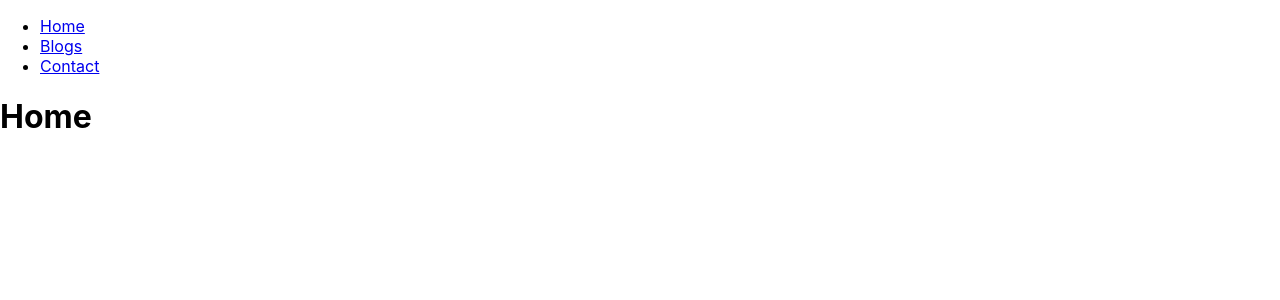
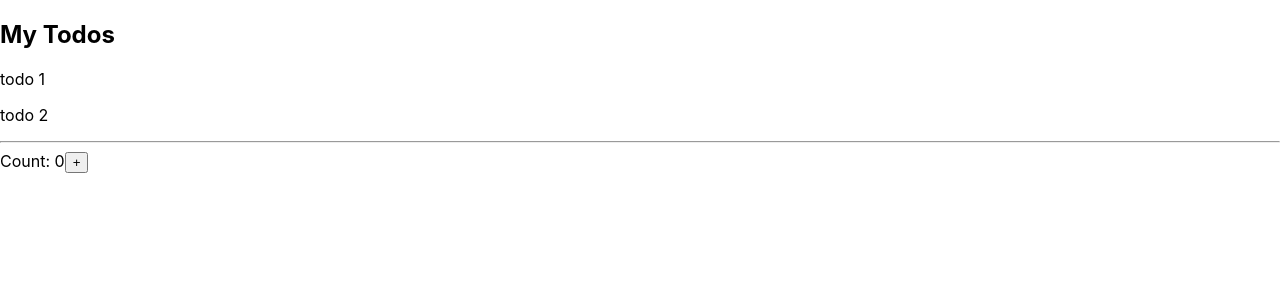
Before and after one commit to linhtql/Learn-ReactJS, a React (Create React App) app in the folder my-react-app/: page / in a window 1280 px wide. Shown: the top 300 px of the page. Built offline with nearby package versions, Linux system fonts and the light colour scheme.

Commit message:
React Memo

```diff
--- a/my-react-app/src/App.js
+++ b/my-react-app/src/App.js
@@ -6,26 +6,58 @@
 import Home from "./pages/Home";
 import Blogs from "./pages/Blogs";
 import NoPage from "./pages/NoPage";
+import Todos from "./ReactMemo/Todo";
+import { useState } from "react";
 
 function App() {
+  // React Memo
+  const [count, setCount] = useState(0);
+  const [todos, setTodos] = useState(["todo 1", "todo 2"]);
+
+  const increment = () => {
+    setCount((c) => c + 1);
+  };
   return (
     //  <MyForm/>
 
+    // React Router
+
     // We wrap our content first with <BrowserRouter>
-    <BrowserRouter>
-      {/* An application can have multiple <Routes> */}
-      <Routes>
-        <Route path="/" element={<Layout />}>
-          {/* Does not have a path but has an index -> default route for the parent route, / */}
-          <Route index element={<Home />} />
-          {/* Inheritance and add to the parent route: /blogs */}
-          <Route path="blogs" element={<Blogs />} />
-          <Route path="contact" element={<Contact />} />
-          {/*  Catch all for any undefined URLs -> great for a 404 error page */}
-          <Route path="*" element={<NoPage />} />
-        </Route>
-      </Routes>
-    </BrowserRouter>
+    // <BrowserRouter>
+    //   {/* An application can have multiple <Routes> */}
+    //   <Routes>
+    //     <Route path="/" element={<Layout />}>
+    //       {/* Does not have a path but has an index -> default route for the parent route, / */}
+    //       <Route index element={<Home />} />
+    //       {/* Inheritance and add to the parent route: /blogs */}
+    //       <Route path="blogs" element={<Blogs />} />
+    //       <Route path="contact" element={<Contact />} />
+    //       {/*  Catch all for any undefined URLs -> great for a 404 error page */}
+    //       <Route path="*" element={<NoPage />} />
+    //     </Route>
+    //   </Routes>
+    // </BrowserRouter>
+
+    // React Memo
+    // Using memo will cause React to skip rendering a component if its props have not changed
+    // ---> this can improve perfomance
+
+    <>
+      <Todos todos={todos} />
+      <hr />
+      <div>
+        Count: {count}
+        <button onClick={increment}>+</button>
+      </div>
+    </>
+
+    // When the click the increment button, the Todos component re-renders
+    // if this compnent was complex, it could cause perfomance issues.
+
+    // Solution
+    // To fix this, we can use memo
+    // Use memo to keep the Todos component from needlessly re-rendering
+    // Wrap the Todos component export in memo
   );
 }
 
--- /dev/null
+++ b/my-react-app/src/ReactMemo/Todo.js
@@ -0,0 +1,16 @@
+import { memo } from "react";
+const Todos = ({ todos }) => {
+  console.log("child render");
+
+  return (
+    <>
+      <h2>My Todos</h2>
+      {todos.map((todo, index) => {
+        return <p key={index}>{todo}</p>;
+      })}
+    </>
+  );
+};
+
+// export default Todos;
+export default memo(Todos);
```
